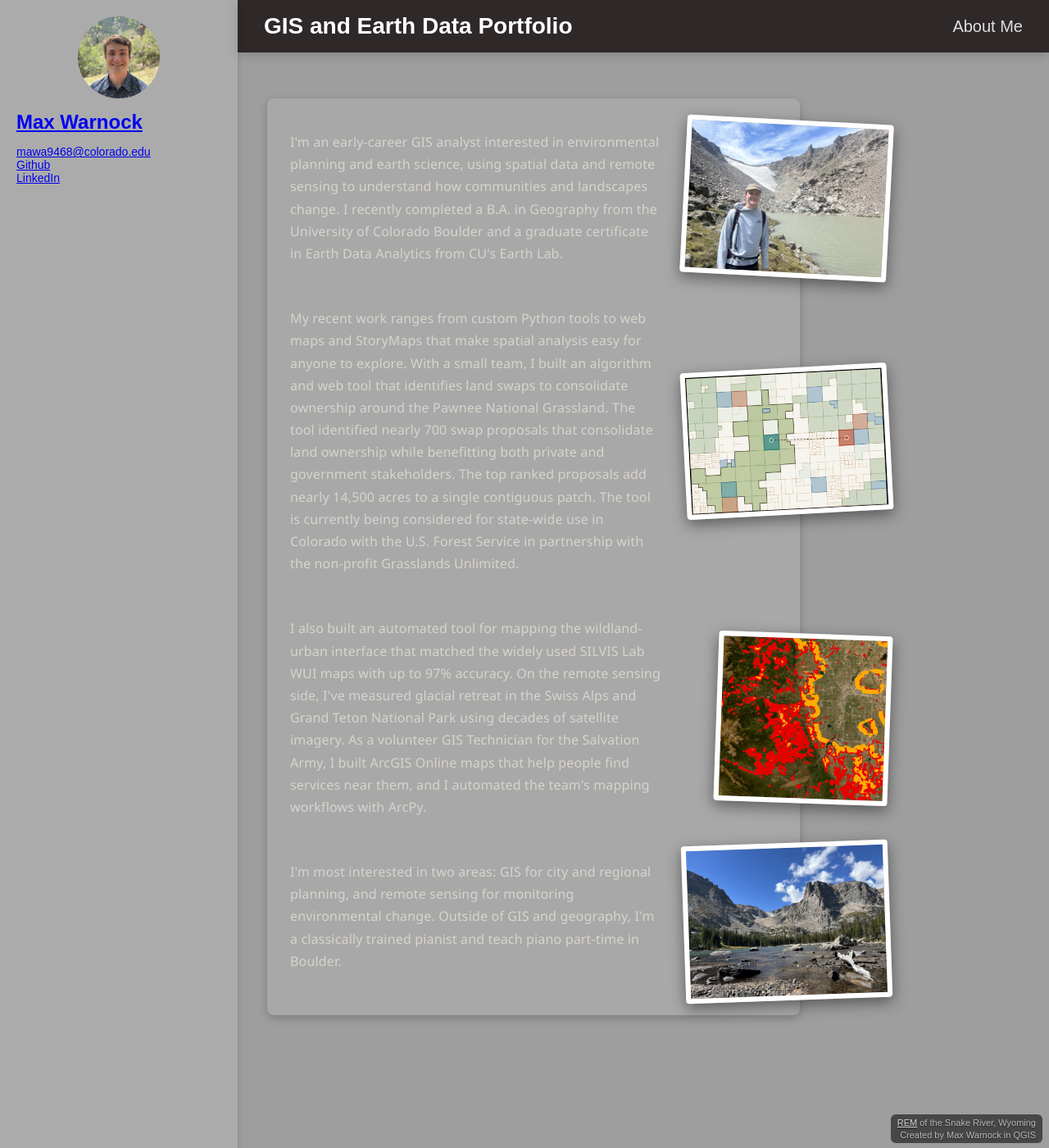
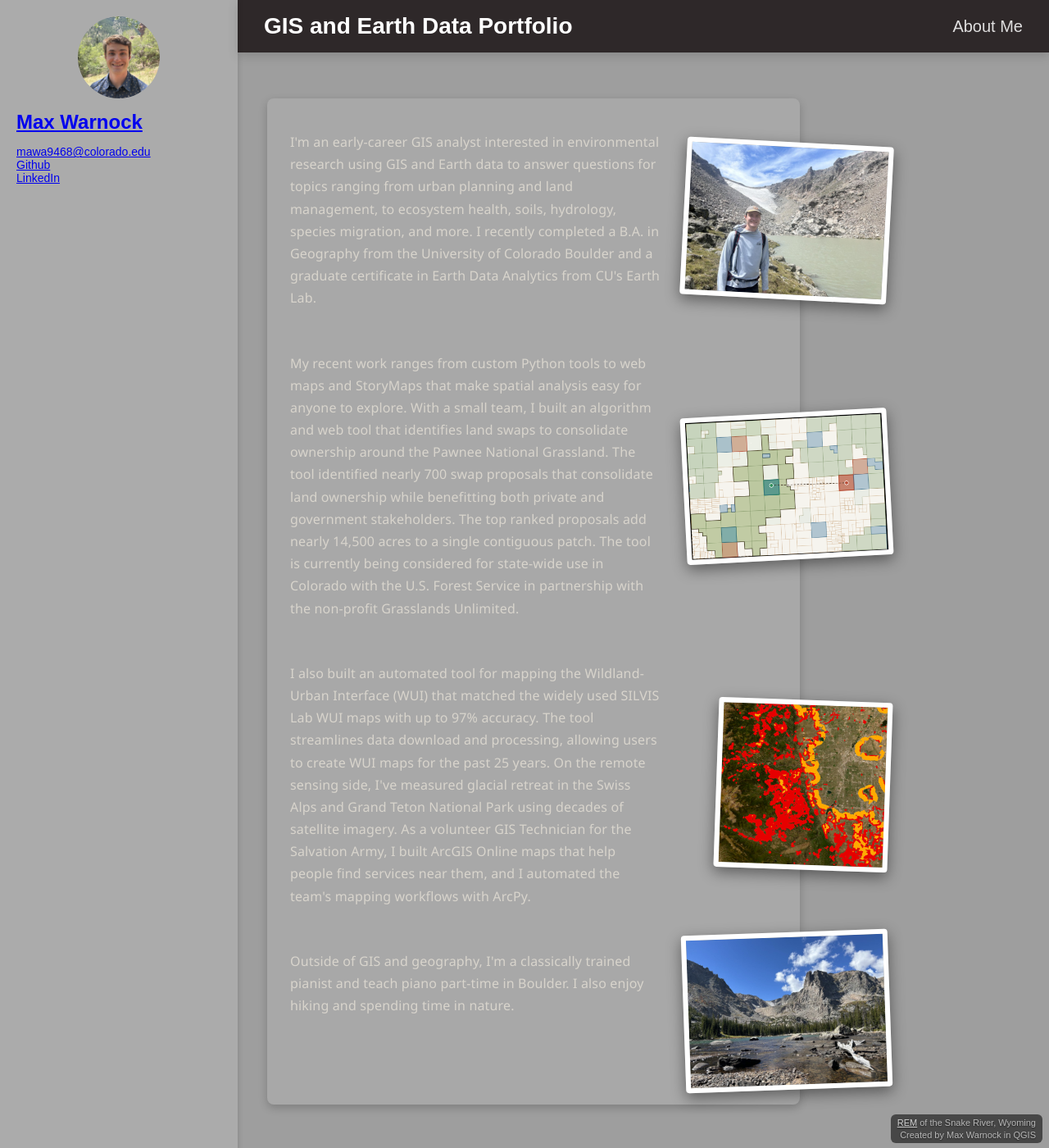
Before and after one commit to maxwarnock/maxwarnock.github.io, a Jekyll site: the page built from about.md, in a window 1280 px wide and 1400 px high. Shown: the whole window at 82% size. Built offline with Jekyll 4.4.1, drawn with Linux system fonts in a browser that asks for light colours; a script that is not in the unit is left out.

Commit message:
Update about.md

```diff
--- a/about.md
+++ b/about.md
@@ -66,7 +66,8 @@ permalink: /about/
 
 <div class="collage">
 <div class="c-card">
-<p>I'm an early-career GIS analyst interested in environmental planning and earth science, using spatial data and remote sensing to understand how communities and landscapes change. I recently completed a B.A. in Geography from the University of Colorado Boulder and a graduate certificate in Earth Data Analytics from CU's Earth Lab.</p>
+<p>I'm an early-career GIS analyst interested in environmental research using GIS and Earth data to answer questions for topics ranging from urban planning and land management, to ecosystem health, soils, hydrology, species migration, and more. I recently completed a B.A. in Geography from the University of Colorado Boulder and a graduate certificate in Earth Data Analytics from CU's Earth Lab.
+</p>
 <img class="c-photo" src="/img/at_glacier.jpg" alt="Max at a glacier-fed lake in Rocky Mountain National Park">
 </div>
 <div class="c-card">
@@ -74,11 +75,11 @@ permalink: /about/
 <img class="c-photo" src="/img/pawnee_cover.png" alt="Pawnee National Grassland land swap map">
 </div>
 <div class="c-card">
-<p>I also built an automated tool for mapping the wildland-urban interface that matched the widely used SILVIS Lab WUI maps with up to 97% accuracy. On the remote sensing side, I've measured glacial retreat in the Swiss Alps and Grand Teton National Park using decades of satellite imagery. As a volunteer GIS Technician for the Salvation Army, I built ArcGIS Online maps that help people find services near them, and I automated the team's mapping workflows with ArcPy.</p>
+<p>I also built an automated tool for mapping the Wildland-Urban Interface (WUI) that matched the widely used SILVIS Lab WUI maps with up to 97% accuracy. The tool streamlines data download and processing, allowing users to create WUI maps for the past 25 years. On the remote sensing side, I've measured glacial retreat in the Swiss Alps and Grand Teton National Park using decades of satellite imagery. As a volunteer GIS Technician for the Salvation Army, I built ArcGIS Online maps that help people find services near them, and I automated the team's mapping workflows with ArcPy.</p>
 <img class="c-photo" src="/img/wui_cover.png" alt="Wildland-urban interface map of Colorado">
 </div>
 <div class="c-card">
-<p>I'm most interested in two areas: GIS for city and regional planning, and remote sensing for monitoring environmental change. Outside of GIS and geography, I'm a classically trained pianist and teach piano part-time in Boulder.</p>
+<p>Outside of GIS and geography, I'm a classically trained pianist and teach piano part-time in Boulder. I also enjoy hiking and spending time in nature.</p>
 <img class="c-photo" src="/img/about_photo.jpg" alt="Mountain lake in Rocky Mountain National Park">
 </div>
 </div>
```
